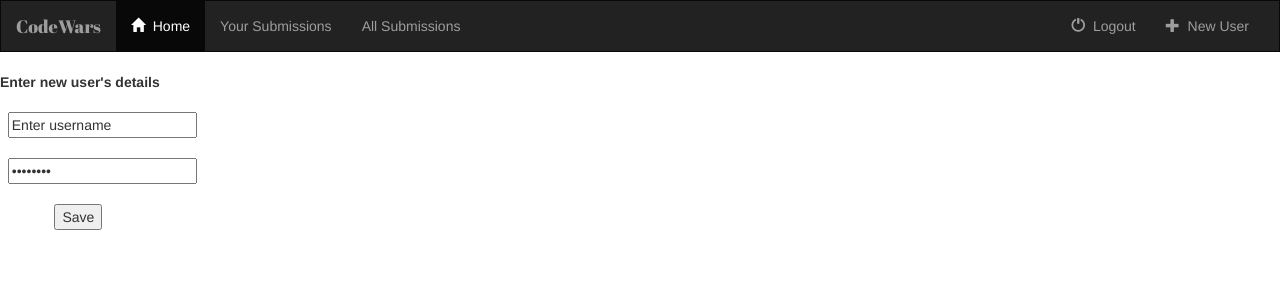
After one commit to FileicegetAccepted-2016/codewars, a Django app: page /codewars/registration in a window 1280 px wide. The commit adds this page. Shown: the top 300 px of the page. Run offline with Django 3.2, Linux system fonts and the light colour scheme; some libraries are stand-ins or nearby versions.

Commit message:
some changes

```diff
--- /dev/null
+++ b/RITCSE_codeWars/form.py
@@ -0,0 +1,10 @@
+from django.contrib.auth.models import User
+from django import forms
+
+
+class UserForm(forms.ModelForm):
+    password = forms.CharField(widget=forms.PasswordInput)
+
+    class Meta:
+        model = User
+        fields = ['username', 'password']
--- a/RITCSE_codeWars/templates/RITCSE_codeWars/Home.html
+++ b/RITCSE_codeWars/templates/RITCSE_codeWars/Home.html
@@ -3,7 +3,7 @@
 
 {% block code %}
     <h2><strong>You are at home page of Codewars!</strong></h2><br>
-    <form action={% url 'YourSubmissions' %} method="post" enctype="multipart/form-data">
+    <form action="{% url 'YourSubmissions' %}" method="post" enctype="multipart/form-data">
         {% csrf_token %}
         <b style="font-size: medium">Select file to upload</b>
         <input type="file" name="myfile" />
--- a/RITCSE_codeWars/templates/RITCSE_codeWars/YourSubmissions.html
+++ b/RITCSE_codeWars/templates/RITCSE_codeWars/YourSubmissions.html
@@ -6,7 +6,6 @@
 
 {% block code %}
     <h4>You are at your submissions page of Codewars!</h4>
-        {{ file.read|linebreaks}}
 
 
 {% endblock %}
--- a/RITCSE_codeWars/templates/RITCSE_codeWars/base.html
+++ b/RITCSE_codeWars/templates/RITCSE_codeWars/base.html
@@ -51,6 +51,12 @@
                          <span class="glyphicon glyphicon-off" aria-hidden="true" ></span>&nbsp; Logout
                     </a>
                 </li>
+
+                 <li class="">
+                    <a href={% url "Registration" %}>
+                        <span class="glyphicon glyphicon-plus" aria-hidden="true"></span>&nbsp; New User
+                    </a>
+                </li>
             </ul>
 
         </div>
--- /dev/null
+++ b/RITCSE_codeWars/templates/RITCSE_codeWars/registration.html
@@ -0,0 +1,16 @@
+{% extends 'RITCSE_codeWars/base.html' %}
+
+{% block title %}User Registration{% endblock %}
+
+{% block code %}
+    <b>Enter new user's details<br><br></b>
+<form action="{% url 'Registration' %}" method="post" name = "userform" >
+
+    {% csrf_token %}
+    &nbsp;&nbsp;<input type="text" name="username" value="Enter username" aria-selected="true"/><br><br>
+    &nbsp;&nbsp;<input type="password" name="password", value="Password"/><br><br>
+    &nbsp;&nbsp;&nbsp;&nbsp;&nbsp;&nbsp;&nbsp;&nbsp;&nbsp;&nbsp;&nbsp;&nbsp;&nbsp;
+    <input type="submit" name="submit", value="Save"/>
+</form>
+
+{% endblock %}
--- a/RITCSE_codeWars/urls.py
+++ b/RITCSE_codeWars/urls.py
@@ -4,5 +4,6 @@ urlpatterns = [
     url(r'^$', views.index, name="CodeWars"),
     url(r'^allsubmissions', views.all_submission, name="AllSubmissions"),
     url(r'^yoursubmission', views.your_submissions, name="YourSubmissions"),
-    url(r'^code', views.your_code, name="YourCode")
+    url(r'^code', views.your_code, name="YourCode"),
+    url(r'^registration', views.UserFormView.as_view(), name="Registration")
 ]
--- a/RITCSE_codeWars/views.py
+++ b/RITCSE_codeWars/views.py
@@ -1,4 +1,9 @@
-from django.shortcuts import render
+from django.shortcuts import render, redirect
+from django.contrib.auth import authenticate,login,logout
+from django.views.generic import View
+from .form import UserForm
+
+
 
 def index(request):
     return render(request,'RITCSE_codeWars/Home.html')
@@ -7,9 +12,22 @@ def all_submission(request):
     return render(request, 'RITCSE_codeWars/AllSubmissions.html')
 
 def your_submissions(request):
-    file = request.FILES['myfile']
-
-    return render(request, 'RITCSE_codeWars/YourSubmissions.html',context={'file':file})
+    return render(request, 'RITCSE_codeWars/YourSubmissions.html')
 
 def your_code(request):
     return render(request,'RITCSE_codeWars/YourCode.html')
+
+class UserFormView(View):
+    form_class= UserForm
+    template_name= 'RITCSE_codeWars/registration.html'
+
+
+    def get(self,request):
+        form = self.form_class(None)
+        return render(request, self.template_name,{'form':form})
+
+    def post(self,request):
+        form = self.form_class(request.POST)
+
+        if form.is_valid():
+            user = form.save(commit=True)
```
Also changed, not shown: db.sqlite3.
